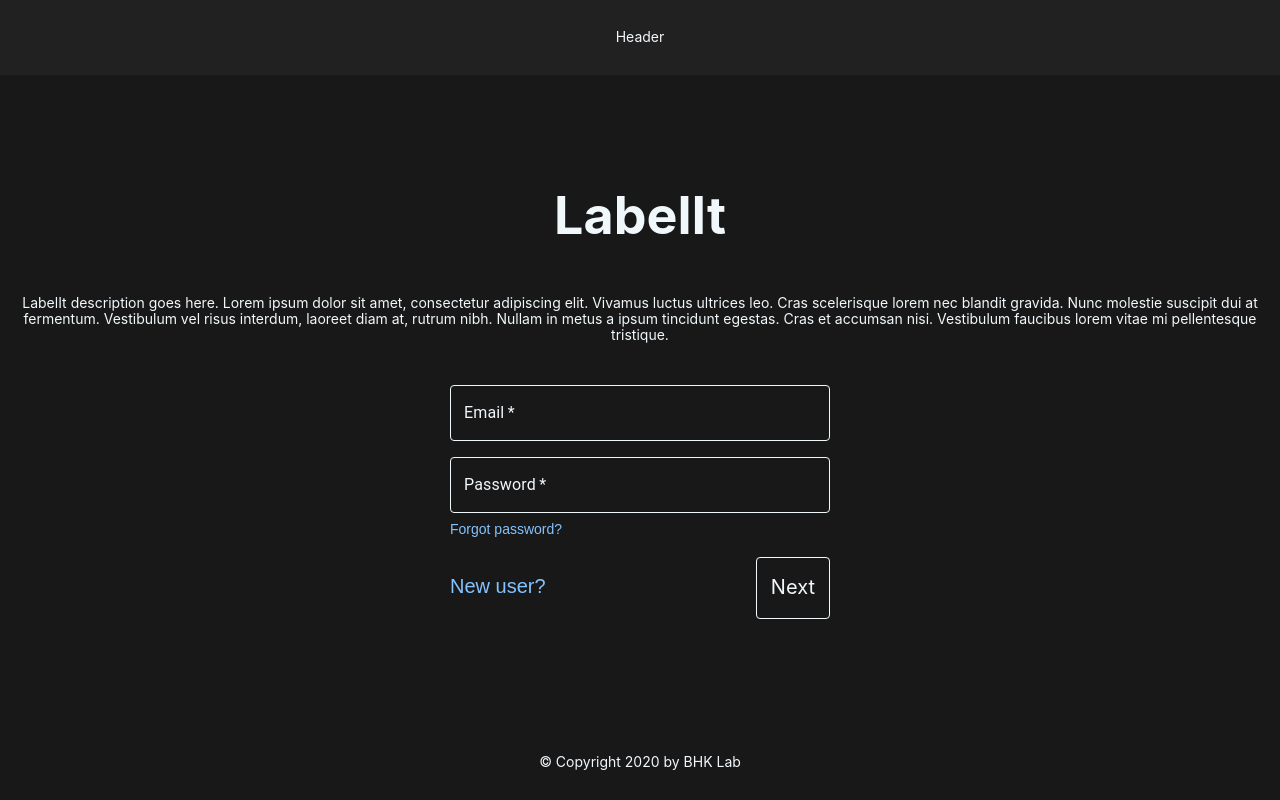
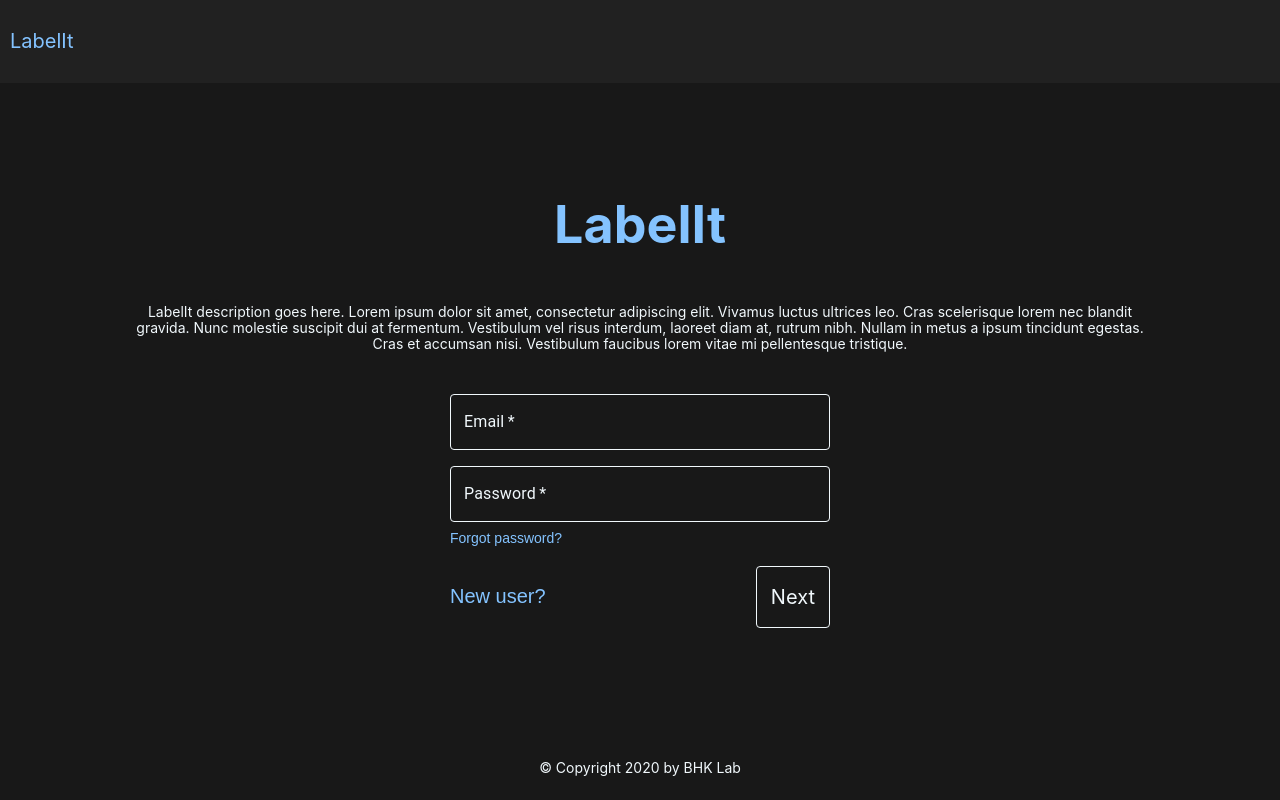
Before and after one commit to bhklab/QUANNOTATE, a React (Create React App) app in the folder client/: page / in a window 1280 px wide. Built offline with nearby package versions, Linux system fonts and the light colour scheme.

Commit message:
Updated login form

```diff
--- a/client/public/index.html
+++ b/client/public/index.html
@@ -1,14 +1,11 @@
 <!DOCTYPE html>
 <html lang="en">
+
 <head>
   <meta charset="utf-8" />
   <link rel="icon" href="%PUBLIC_URL%/favicon.ico" />
   <meta name="viewport" content="width=device-width, initial-scale=1" />
   <meta name="theme-color" content="#000000" />
-    <meta
-      name="description"
-      content="Web site created using create-react-app"
-    />
   <link rel="apple-touch-icon" href="%PUBLIC_URL%/logo192.png" />
   <!--
       manifest.json provides metadata used when your web app is installed on a
@@ -24,8 +21,9 @@
       work correctly both with client-side routing and a non-root public URL.
       Learn how to configure a non-root public URL by running `npm run build`.
     -->
-    <title>React App</title>
+  <title>LabelIt</title>
 </head>
+
 <body>
   <noscript>You need to enable JavaScript to run this app.</noscript>
   <div id="root"></div>
@@ -40,4 +38,5 @@
       To create a production bundle, use `npm run build` or `yarn build`.
     -->
 </body>
+
 </html>
--- a/client/src/components/App.js
+++ b/client/src/components/App.js
@@ -10,8 +10,8 @@ const App = () => {
       <Normalize />
       <GlobalStyles />
       <StyledApp>
-        <header className="App-header">
-          <p>Header</p>
+        <header>
+          <p>LabelIt</p>
         </header>
         <main>
           <div className='wrapper'>
--- a/client/src/components/Login/StyledLogin.js
+++ b/client/src/components/Login/StyledLogin.js
@@ -14,9 +14,9 @@ const StyledLogin = styled.form`
   width: 25ch;
   a {
     color: ${colors.blue};
-    &:hover {
-      color: ${colors.purple};
-    }
+    // &:hover {
+    //   color: ${colors.purple};
+    // }
   }
   button {
     padding: 18.5px 14px;
@@ -25,8 +25,8 @@ const StyledLogin = styled.form`
     font-size: 1.25rem;
     &:hover {
       color: ${colors.black};
-      background: ${colors.purple};
-      border: 1px solid ${colors.purple};
+      background: ${colors.blue};
+      border: 1px solid ${colors.blue};
     }
   }
   .button-container {
@@ -53,7 +53,8 @@ const styles = {
       color: colors.white,
     },
     '&:hover label': {
-      color: colors.purple,
+      // color: colors.purple,
+      color: colors.blue,
     },
     '& label.Mui-focused': {
       color: colors.blue,
@@ -62,6 +63,7 @@ const styles = {
     '& input': {
       color: `${colors.white}`,
       WebkitTextFillColor: colors.white,
+      CaretColor: `${colors.blue}`,
       "&:-webkit-autofill": {
         WebkitBoxShadow: `0 0 0 1000px ${colors.black} inset`,
         WebkitTextFillColor: colors.white,
@@ -73,14 +75,17 @@ const styles = {
         borderColor: colors.white,
       },
       '&:hover fieldset': {
-        borderColor: colors.purple,
+        // borderColor: colors.purple,
+        borderColor: colors.blue,
       },
       '&.Mui-focused fieldset': {
         borderColor: colors.blue,
       },
       "&:hover input": {
-        color: `${colors.purple}`,
-        WebkitTextFillColor: colors.purple,
+        // color: `${colors.purple}`,
+        color: `${colors.blue}`,
+        // WebkitTextFillColor: colors.purple,
+        WebkitTextFillColor: colors.blue,
       },
       "&.Mui-focused input": {
         color: `${colors.blue}`,
--- a/client/src/components/StyledApp.js
+++ b/client/src/components/StyledApp.js
@@ -13,6 +13,7 @@ const StyledApp = styled.div`
   justify-content: space-between;
 
   .wrapper {
+    margin: 0 10%;
     max-width: 1280px;
     display: flex;
     flex-direction: column;
--- a/client/src/styles/GlobalStyles.js
+++ b/client/src/styles/GlobalStyles.js
@@ -46,13 +46,20 @@ const GlobalStyles = createGlobalStyle`
     header,
     footer {
       width: 100%;
-      min-height: 75px;
+      // min-height: 75px;
       display: flex;
+      padding: 10px;
+    }
+    footer {
       justify-content: center;
       align-items: center;
     }
     header {
       background-color: ${colors.dark_grey};
+      p {
+        font-size: 1.25rem;
+        color: ${colors.blue};
+      }
     }
     button {
       background: none;
@@ -63,6 +70,9 @@ const GlobalStyles = createGlobalStyle`
 	    cursor: pointer;
 	    outline: inherit;
     }
+    h1 {
+      color: ${colors.blue};
+    }
 `;
 
 export default GlobalStyles;
```
Also changed, not shown: client/src/components/Login/StyledButton.js (deleted). Lines whose indentation alone changed are shown as unchanged.
